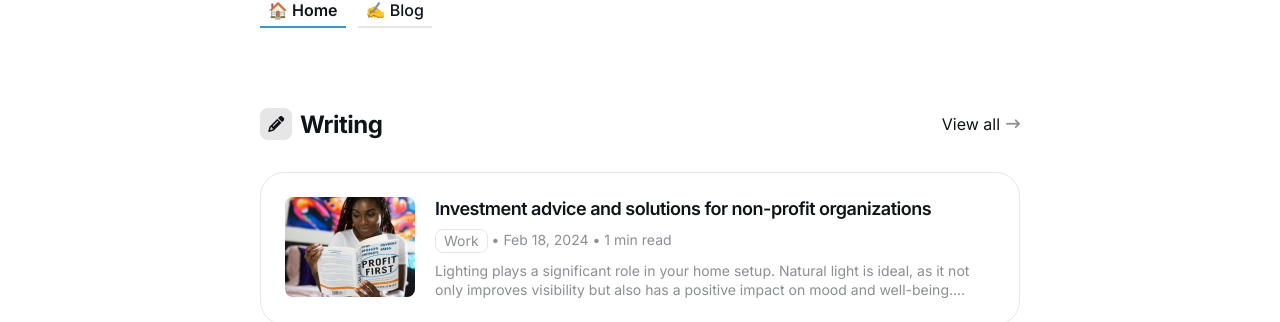
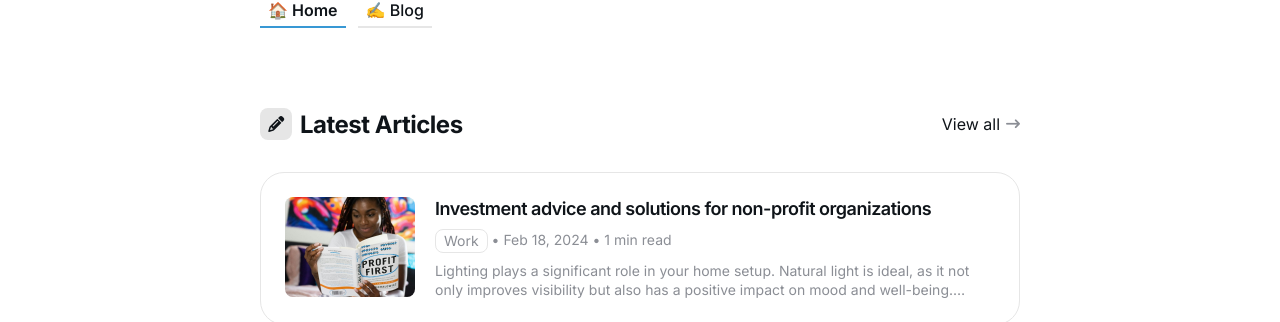
Before and after one commit to meta-blog/meta-blog.github.io, a Jekyll site: the page built from index.html, in a window 1280 px wide. Shown: the part 565-887 px from the top of the page. Built offline with Jekyll 4.4.1, drawn with Linux system fonts in a browser that asks for light colours.

Commit message:
Update settings.yml

```diff
--- a/_data/settings.yml
+++ b/_data/settings.yml
@@ -85,7 +85,7 @@ testimonial_items:
 # Blog Section
 blog_settings:
   enable: true
-  blog_title: Writing
+  blog_title: Latest Articles
   blog_description:
 
 
```
